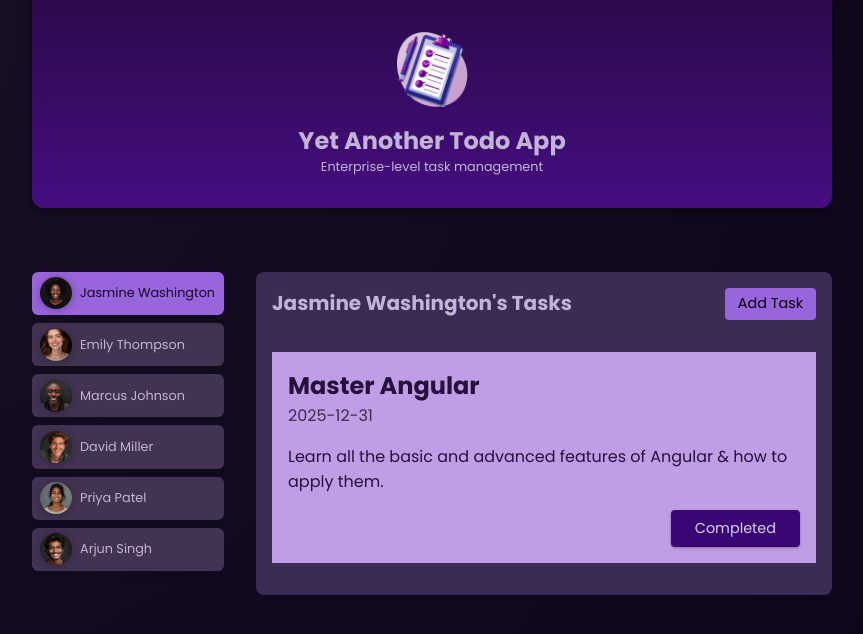
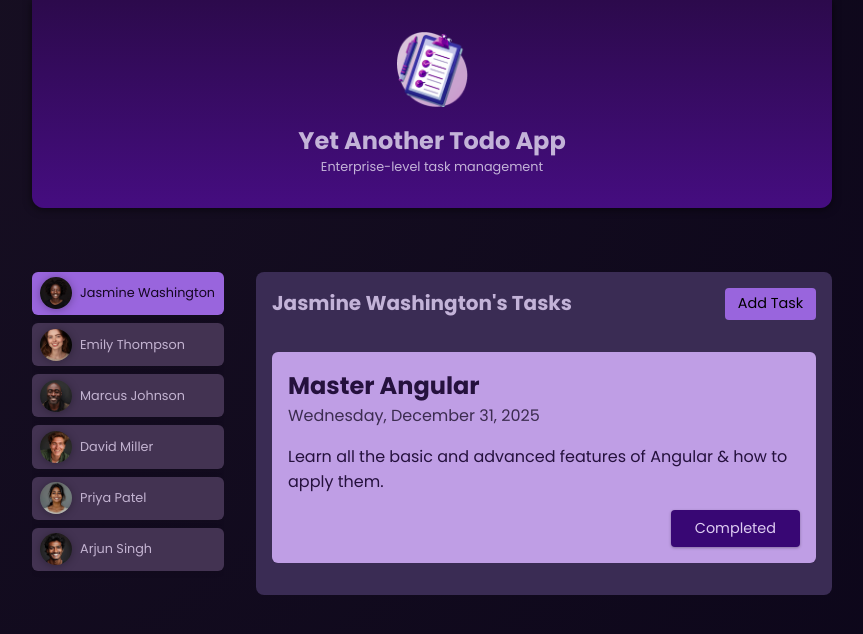
Before and after one commit to romoncorvo/angular-playground, an Angular app in the folder yet-another-todo-app-angular/: page / in a window 1280 px wide. Both pictures are taken after a click on the button "Jasmine Washington". Shown: the top 634 px of the page, without its empty margins (208-1071 px from the left). Built offline with nearby package versions, Linux system fonts and the light colour scheme.

Commit message:
DatePipe

```diff
--- a/yet-another-todo-app-angular/src/app/tasks/task/task.html
+++ b/yet-another-todo-app-angular/src/app/tasks/task/task.html
@@ -1,8 +1,10 @@
-<article>
-  <h2>{{ task().title }}</h2>
-  <time>{{ task().dueDate }}</time>
-  <p>{{ task().summary }}</p>
-  <p class="actions">
-    <button (click)="onCompleteTask()">Completed</button>
-  </p>
-</article>
+<app-card>
+  <article>
+    <h2>{{ task.title }}</h2>
+    <time>{{ task.dueDate | date: "fullDate" }}</time>
+    <p>{{ task.summary }}</p>
+    <p class="actions">
+      <button (click)="onCompleteTask()">Completed</button>
+    </p>
+  </article>
+</app-card>
--- a/yet-another-todo-app-angular/src/app/tasks/task/task.ts
+++ b/yet-another-todo-app-angular/src/app/tasks/task/task.ts
@@ -1,17 +1,26 @@
-import { Component, input, output } from "@angular/core";
+import {
+  Component,
+  EventEmitter,
+  Input,
+  input,
+  Output,
+  output,
+} from "@angular/core";
 import { TaskModel } from "./task.model";
+import { CardComponent } from "../../shared/card/card.component";
+import { DatePipe } from "@angular/common";
 
 @Component({
   selector: "app-task",
-  imports: [],
+  imports: [CardComponent, DatePipe],
   templateUrl: "./task.html",
   styleUrl: "./task.css",
 })
 export class Task {
-  task = input.required<TaskModel>();
-  complete = output<string>();
+  @Input({ required: true }) task!: TaskModel;
+  @Output() complete = new EventEmitter<string>();
 
   onCompleteTask() {
-    this.complete.emit(this.task().id);
+    this.complete.emit(this.task.id);
   }
 }
```
